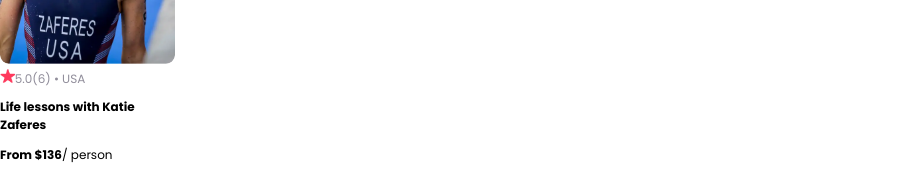
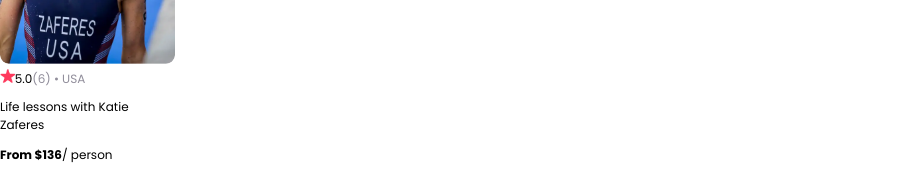
Before and after one commit to raghavxkatta/Airbnb-Clone_React, a React (Create React App) app in the folder airbnb-clone/: page / in a window 1280 px wide. Shown: the part 630-803 px from the top of the page, without its empty margins (0-903 px from the left). Built offline with nearby package versions, Linux system fonts and the light colour scheme.

Commit message:
Finall card component

```diff
--- a/airbnb-clone/src/App.css
+++ b/airbnb-clone/src/App.css
@@ -49,6 +49,10 @@ h2{
 .bold{
   font-weight: bold;
 }
+h2{
+  font-size:0.75rem;/* 0.75 rem= 12px */
+  font-weight:normal
+}
 .card--star{
   height:14px;
 }
--- a/airbnb-clone/src/components/Card.js
+++ b/airbnb-clone/src/components/Card.js
@@ -4,10 +4,11 @@ import Star from "../assets/Star.png"
 export default function Card(){
     return(
     <div className="card">
-<img src={Katie} alt="Katie" className="card--image"/>
+<img src={Katie} alt="Main card image." className="card--image"/>
 <div className="card--stats">
-<img src={Star} alt="Star" className="card--star"/>
-<span className="gray">5.0(6) • USA</span>
+<img src={Star} alt="Star icon." className="card--star"/>
+<span>5.0</span>
+<span className="gray">(6) • USA</span>
 </div>
 <h2>Life lessons with Katie Zaferes</h2>
 <p><span className="bold">From $136</span>/ person</p>
```
